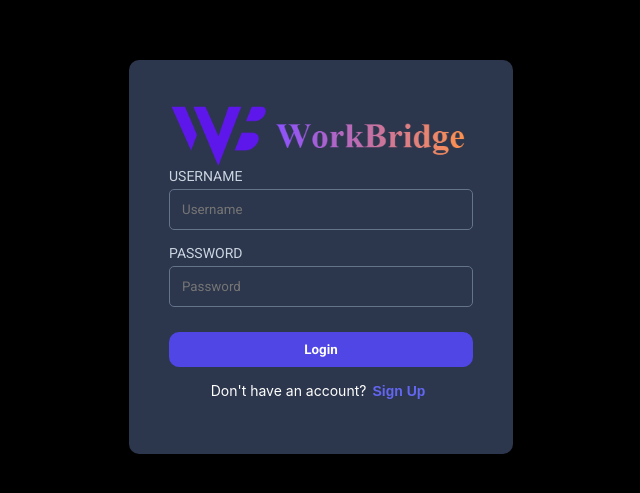
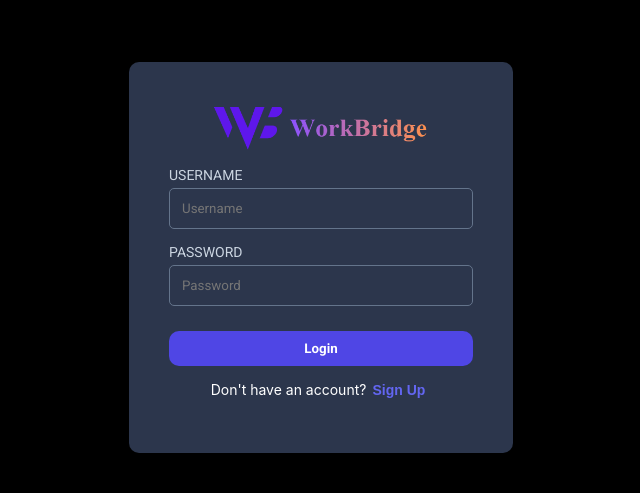
Before and after one commit to Thoyaj1718/WorkBridge, a React (Create React App) app in the folder Jobby-App/: page /login in a window 1280 px wide. Shown: the part 143-636 px from the top of the page, without its empty margins (319-959 px from the left). Built offline with nearby package versions, Linux system fonts and the light colour scheme; a web font is replaced by a local one.

Commit message:
Login css fix

```diff
--- a/Jobby-App/src/components/Login/index.css
+++ b/Jobby-App/src/components/Login/index.css
@@ -24,10 +24,12 @@
 }
 
 .workbridge-logo {
-  width: 100%;
-  max-width: 300px;
-  height: auto;
+  max-width: 100%;
+  width: auto;
+  height: 50px;
   object-fit: contain;
+  display: block;
+  margin: 0 auto 15px auto;
 }
 
 .label-text {
```
